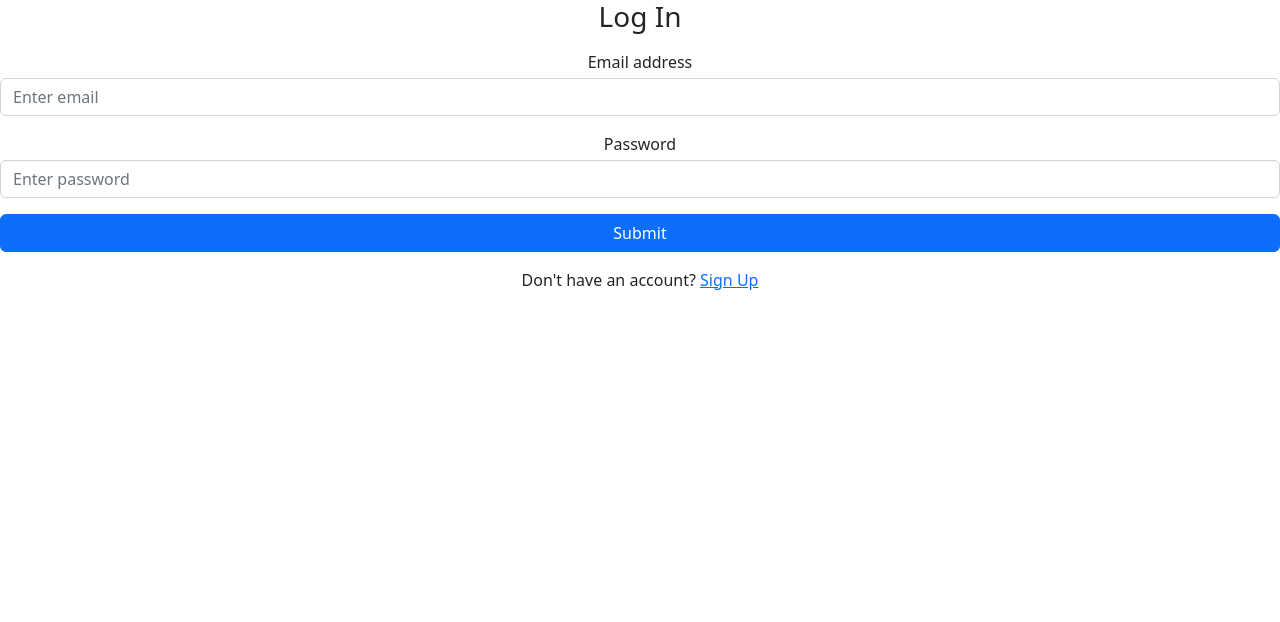
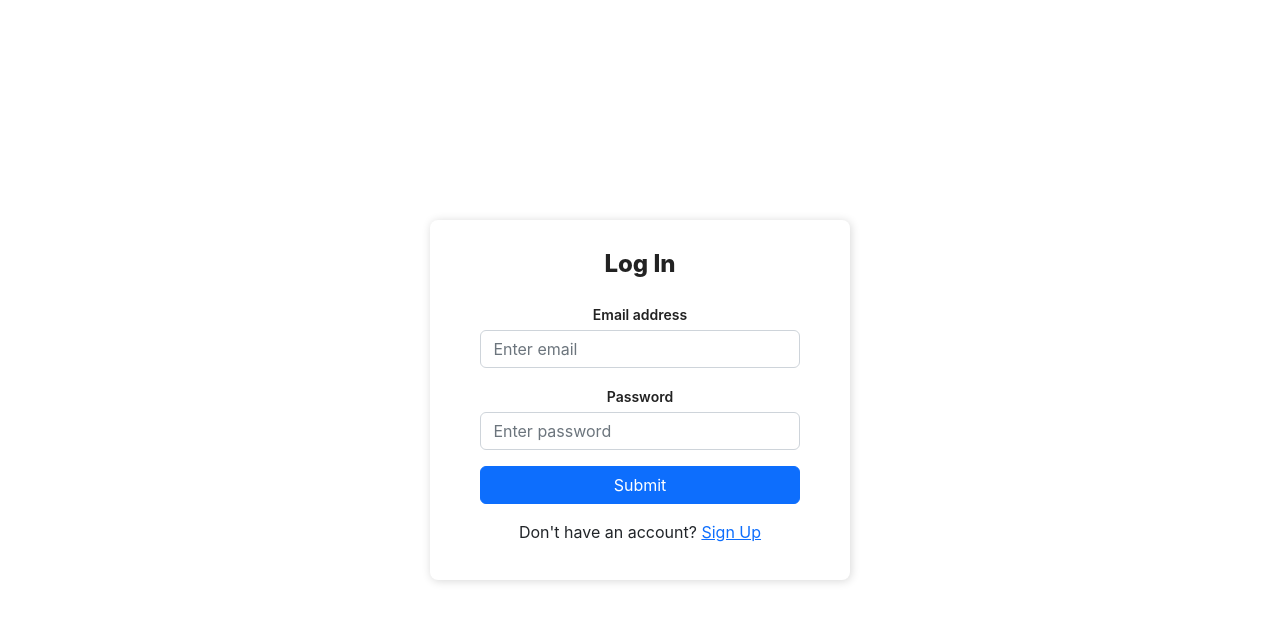
Before and after one commit to nickv8/salesTrakr, a React (Create React App) app: page /login in a window 1280 px wide. Shown: the top 622 px of the page. Built offline with nearby package versions, Linux system fonts and the light colour scheme.

Commit message:
add styling sheet for login

```diff
--- a/src/App.js
+++ b/src/App.js
@@ -4,11 +4,13 @@
 import "bootstrap/dist/css/bootstrap.min.css";
 import HomePage from "./pages/HomePage";
 import Login from "./pages/Login";
+import "./index.css";
 
 
 function App() {
 
     return (
+
         <BrowserRouter>
             <div className="App">
                 <div className="page.body">
--- a/src/index.css
+++ b/src/index.css
@@ -11,3 +11,90 @@
   font-family: source-code-pro, Menlo, Monaco, Consolas, 'Courier New',
     monospace;
 }
+
+.Auth-form-container {
+  display: flex;
+  justify-content: center;
+  align-items: center;
+  width: 100vw;
+  height: 100vh;
+}
+
+.Auth-form {
+  width: 420px;
+  box-shadow: rgb(0 0 0 / 16%) 1px 1px 10px;
+  padding-top: 30px;
+  padding-bottom: 20px;
+  border-radius: 8px;
+  background-color: white;
+}
+
+.Auth-form-content {
+  padding-left: 12%;
+  padding-right: 12%;
+}
+
+.Auth-form-title {
+  text-align: center;
+  margin-bottom: 1em;
+  font-size: 24px;
+  color: rgb(34, 34, 34);
+  font-weight: 800;
+}
+
+.sign-up-form-container{
+  display: flex;
+  justify-content: center;
+  align-items: center;
+  width: 100vw;
+  height: 100vh;
+}
+
+.sign-up-form {
+  width: 420px;
+  height: auto;
+  box-shadow: rgb(0 0 0 / 16%) 1px 1px 10px;
+  padding-top: 30px;
+  padding-bottom: 20px;
+  border-radius: 8px;
+  background-color: white;
+}
+
+.sign-up-form-content {
+  padding-left: 12%;
+  padding-right: 12%;
+}
+
+.sign-up-form-title {
+  text-align: center;
+  margin-bottom: 1em;
+  font-size: 24px;
+  color: rgb(34, 34, 34);
+  font-weight: 800;
+}
+
+.input-container {
+  width: 420px;
+  box-shadow: rgb(0 0 0 / 16%) 1px 1px 10px;
+  padding-top: 30px;
+  padding-bottom: 20px;
+  border-radius: 8px;
+  background-color: white;
+}
+.fine-print {
+  font-size:small;
+  font-weight: bold;
+}
+
+.even-finer-print {
+  font-size: smaller;
+  font-weight: normal;
+  text-emphasis-style: italic;
+  text-align: left;
+}
+
+label {
+  font-size: 14px;
+  font-weight: 600;
+  color: rgb(34, 34, 34);
+}
```
